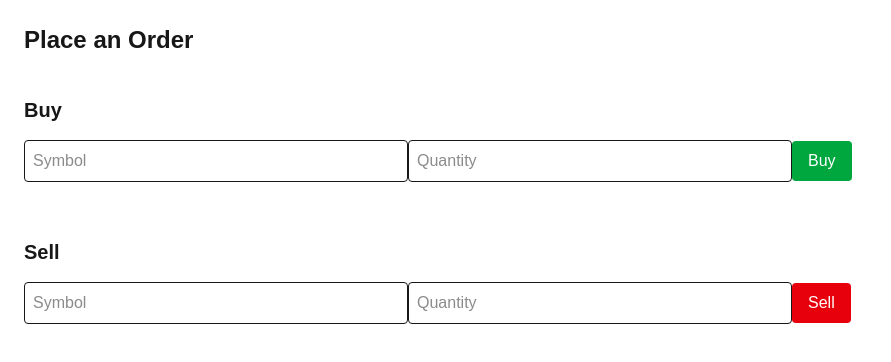
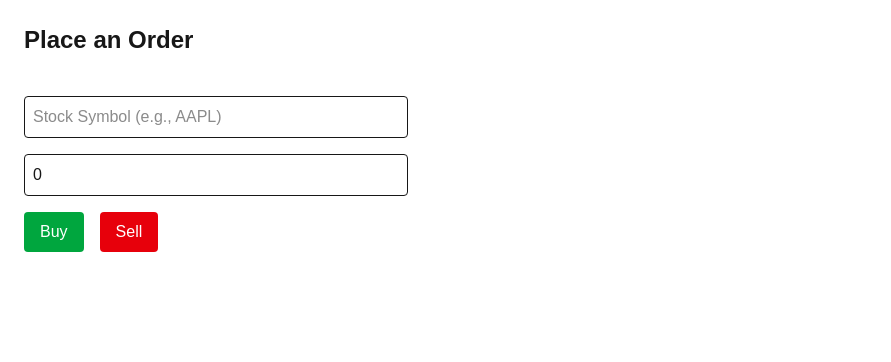
Before and after one commit to Roarsan/Trading-web, a Next.js app: page /orders in a window 1280 px wide. Shown: the top 362 px of the page, without its empty margins (0-891 px from the left). Built offline with nearby package versions, Linux system fonts and the light colour scheme.

Commit message:
Refactor Market and Order services to use singleton pattern. Updated Portfolio to manage holdings with local storage for pesistence of Data  Added order placement functionality in Orders page.

```diff
--- a/src/app/market/page.tsx
+++ b/src/app/market/page.tsx
@@ -1,12 +1,13 @@
 "use client";
 import { useEffect, useState } from "react";
-import { marketService } from "@/modules/market/MarketService";
+import {  getMarketService } from "@/modules/market/MarketService";
 import { Stock } from "@/modules/market/Stock";
 export default function MarketPage() {
     const [stocks, setStocks] = useState<Stock[]>([]);
+    const marketService = getMarketService();
 
     useEffect(() => {
-        setStocks([...marketService.getStocks()]);
+        setStocks([... marketService.getStocks()]);
 
         const interval = setInterval(() => {
             marketService.simulatePrices();
--- a/src/app/orders/page.tsx
+++ b/src/app/orders/page.tsx
@@ -1,26 +1,75 @@
+"use client";
+
+import { useState } from "react";
+import { Order, OrderType } from "@/modules/orders/Order";
+import { getOrderService } from "@/modules/orders/OrderService";
+
 export default function OrdersPage() {
+  const [symbol, setSymbol] = useState("");
+  const [quantity, setQuantity] = useState<number>(0);
+  const [message, setMessage] = useState("");
+  const orderService = getOrderService();
+
+  const submitOrder = (type: OrderType) => {
+
+    if (!symbol || quantity <= 0) {
+      setMessage("Please enter valid symbol and quantity.");
+      return;
+    }
+
+    const order = new Order(symbol.toUpperCase(), quantity, type);
+    orderService.execute(order);
+
+    setMessage(`Successfully executed ${type} order for ${quantity} shares of ${symbol.toUpperCase()}`);
+
+    setSymbol("");
+    setQuantity(0);
+  };
+
   return (
     <main className="p-6 space-y-10">
       <h1 className="text-2xl font-bold">Place an Order</h1>
 
-        {/* Buy Form */}
-        <section className="space-y-4">
-          <h2 className="text-xl font-semibold">Buy</h2>
+      {message && (
+        <p className="p-3 border rounded bg-green-100 text-green-700">
+          {message}
+        </p>
+      )}
 
-          <input type="text" placeholder="Symbol" className="border p-2 rounded w-full max-w-sm" />
-          <input type="number" placeholder="Quantity" className="border p-2 rounded w-full max-w-sm" />
+      {/* Order Form */}
+      <section className="space-y-4 max-w-sm">
+        <input
+          type="text"
+          placeholder="Stock Symbol (e.g., AAPL)"
+          value={symbol}
+          onChange={(e) => setSymbol(e.target.value)}
+          className="border p-2 rounded w-full"
+        />
 
-          <button className="p-2 px-4 bg-green-600 text-white rounded">Buy</button>
-        </section>
+        <input
+          type="number"
+          placeholder="Quantity"
+          value={quantity}
+          onChange={(e) => setQuantity(Number(e.target.value))}
+          className="border p-2 rounded w-full"
+        />
 
-        {/* Sell Form */}
-        <section className="space-y-4">
-          <h2 className="text-xl font-semibold">Sell</h2>
+        <div className="flex space-x-4">
+          <button
+            onClick={() => submitOrder("BUY")}
+            className="p-2 px-4 bg-green-600 text-white rounded"
+          >
+            Buy
+          </button>
 
-          <input type="text" placeholder="Symbol" className="border p-2 rounded w-full max-w-sm" />
-          <input type="number" placeholder="Quantity" className="border p-2 rounded w-full max-w-sm" />
+          <button
+            onClick={() => submitOrder("SELL")}
+            className="p-2 px-4 bg-red-600 text-white rounded"
+          >
+            Sell
+          </button>
+        </div>
 
-          <button className="p-2 px-4 bg-red-600 text-white rounded">Sell</button>
       </section>
     </main>
   );
--- a/src/app/page.tsx
+++ b/src/app/page.tsx
@@ -1,9 +1,10 @@
 "use client";
 import { useEffect, useState } from "react";
 import { Stock } from "@/modules/market/Stock";
-import { marketService, MarketService } from "@/modules/market/MarketService";
+import { getMarketService, MarketService } from "@/modules/market/MarketService";
 export default function Page() {
   const [stocks, setStocks] = useState<Stock[]>([]);
+  const marketService = getMarketService();
 
   useEffect(() => {
     setStocks([...marketService.getStocks()]);
@@ -15,6 +16,7 @@ export default function Page() {
 
     return () => clearInterval(interval);
   }, []);
+
   return (
     <main className="p-6 space-y-12">
       {/* Hero Section */}
@@ -47,6 +49,7 @@ export default function Page() {
           </div>
         ))}
       </section>
+
     </main>
   );
 }
--- a/src/modules/market/MarketService.ts
+++ b/src/modules/market/MarketService.ts
@@ -1,10 +1,10 @@
 import { Stock } from "./Stock";
 
 export class MarketService {
+
     private stocks: Stock[] = [];
-
     constructor() {
-        // Seed market with initial data
+        // Seed MarketService with initial data
         this.stocks = [
             new Stock("AAPL", "Apple Inc.", 150),
             new Stock("TSLA", "Tesla Motors", 220),
@@ -29,4 +29,11 @@ export class MarketService {
         });
     }
 }
-export const marketService = new MarketService();
+
+let marketService: MarketService | null = null;
+export function getMarketService() {
+    if (!marketService) {
+        marketService = new MarketService();
+    }
+    return marketService;
+}
--- a/src/modules/orders/OrderService.ts
+++ b/src/modules/orders/OrderService.ts
@@ -2,7 +2,7 @@
 
 import { Order } from "./Order";
 import { Portfolio } from "../portfolio/Portfolio";
-import { marketService } from "../market/MarketService";
+import { getMarketService } from "../market/MarketService";
 
 class OrderService {
   private portfolio = new Portfolio();
@@ -12,8 +12,12 @@ class OrderService {
   }
 
   execute(order: Order) {
-    const stock = marketService.getStock(order.symbol);
-    if (!stock) return;
+
+    const stock = getMarketService().getStock(order.symbol);
+
+    if (!stock) {
+      return { success: false, message: `Stock ${order.symbol} not found in market` };
+    }
 
     if (order.type === "BUY") {
       this.portfolio.addStock(order.symbol, order.quantity, stock.price);
@@ -25,4 +29,10 @@ class OrderService {
   }
 }
 
-export const orderService = new OrderService();
+let orderService: OrderService | null = null;
+export function getOrderService() {
+  if (!orderService) {
+    orderService = new OrderService();
+  }
+  return orderService;
+}
--- a/src/modules/portfolio/Portfolio.ts
+++ b/src/modules/portfolio/Portfolio.ts
@@ -6,7 +6,40 @@ export interface Holding {
 
 export class Portfolio {
   private holdings: Holding[] = [];
+
+  private storageKey = "trading-portfolio";
+
+  constructor() {
+    this.loadFromStorage();
+  }
+
+  //get the strings from local storge parse it to object and assigns it to holdings
+  private loadFromStorage() {
+    if (typeof window !== "undefined") {
+      const stored = localStorage.getItem(this.storageKey);
+      if (stored) {
+        try {
+          const parsed = JSON.parse(stored);
+          this.holdings = parsed.holdings || [];
+        } catch {
+          this.holdings = [];
+        }
+      }
+    }
+  }
+
+  //set the item in local storage using the key and stringifies holdings
+  private saveToStorage() {
+    if (typeof window !== "undefined") {
+      localStorage.setItem(
+        this.storageKey,
+        JSON.stringify({ holdings: this.holdings })
+      );
+    }
+  }
+
   getHoldings() {
+    this.loadFromStorage();
     return this.holdings;
   }
 
@@ -17,25 +50,27 @@ export class Portfolio {
   addStock(symbol: string, quantity: number, price: number) {
     const existing = this.holdings.find((h) => h.symbol === symbol);
     if (existing) {
-            const totalCost = existing.quantity * existing.avgPrice+ price * quantity ;
+      const totalCost = existing.quantity * existing.avgPrice + price * quantity;
 
       existing.quantity += quantity;
       existing.avgPrice = totalCost / existing.quantity;
     } else {
       this.holdings.push({ symbol, quantity, avgPrice: price });
     }
+    this.saveToStorage();
   }
-    removeStock(symbol:string,quantity:number){
+
+  removeStock(symbol: string, quantity: number) {
     const existing = this.holdings.find((h) => h.symbol === symbol);
-        if(existing){
+    if (existing) {
       existing.quantity -= quantity;
-        }else{
+    } else {
       return;
     }
-        if (existing.quantity<=0){
-            this.holdings = this.holdings.filter((h)=>h.symbol!==symbol);
+    if (existing.quantity <= 0) {
+      this.holdings = this.holdings.filter((h) => h.symbol !== symbol);
     }
-
+    this.saveToStorage();
   }
 
 
```
Also changed, not shown: src/app/portfolio/page.tsx (+75 -6 lines), src/modules/orders/Order.ts (+5 -5 lines). Lines whose indentation alone changed are shown as unchanged.
